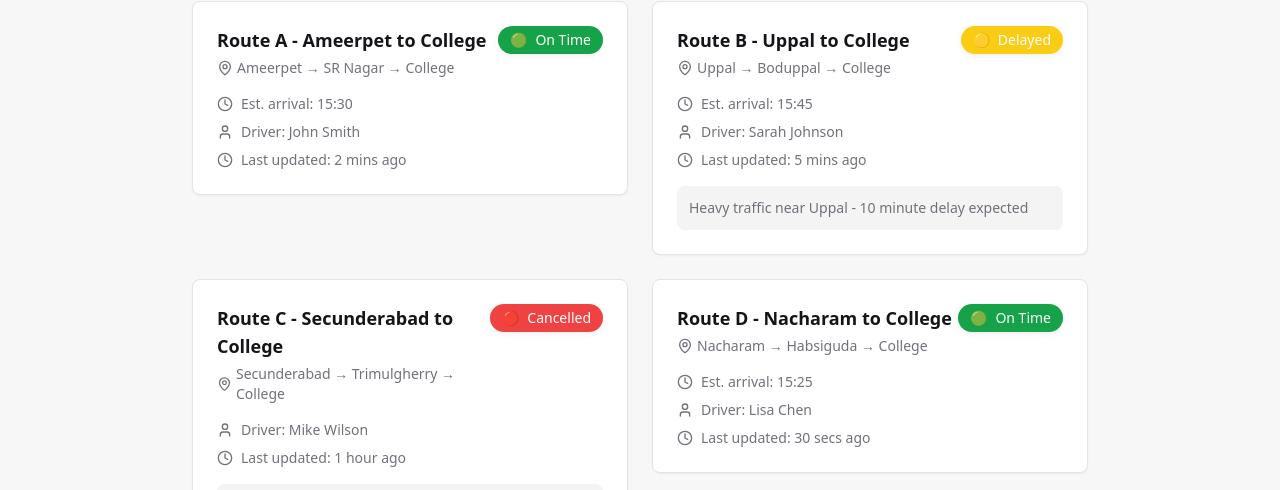
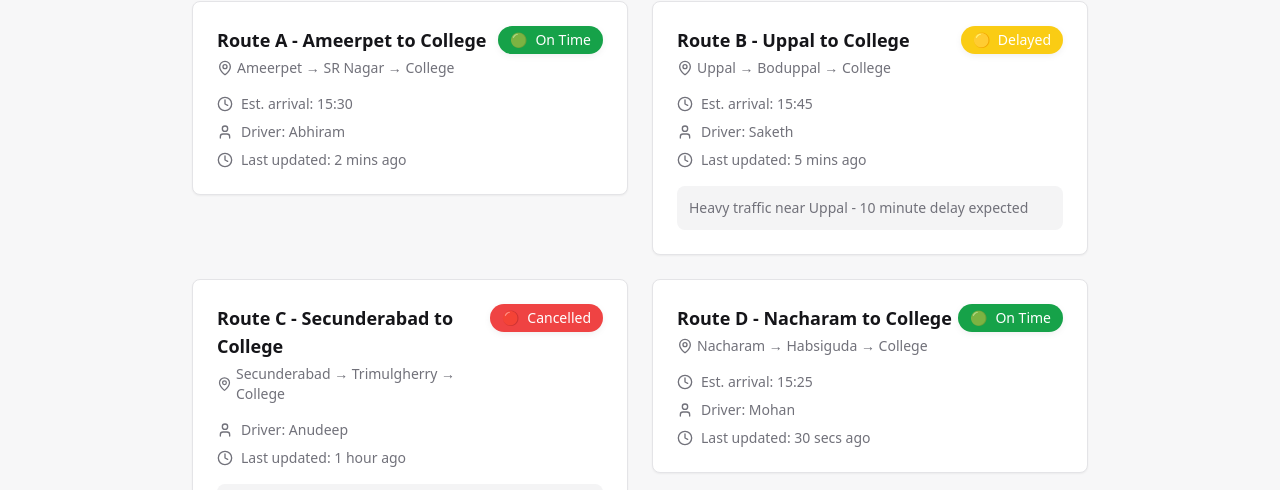
Before and after one commit to 1608-22-737-055/campus-transit-alert, a React (Vite) app: page / in a window 1280 px wide. Shown: the part 292-782 px from the top of the page. Built offline with nearby package versions, Linux system fonts and the light colour scheme.

Commit message:
Update driver names

```diff
--- a/src/pages/Index.tsx
+++ b/src/pages/Index.tsx
@@ -13,7 +13,7 @@ const mockRoutes = [
     destination: "Ameerpet → SR Nagar → College",
     status: "on-time" as const,
     lastUpdate: "2 mins ago",
-    driver: "John Smith",
+    driver: "Abhiram",
     estimatedTime: "15:30",
     message: ""
   },
@@ -23,7 +23,7 @@ const mockRoutes = [
     destination: "Uppal → Boduppal → College",
     status: "delayed" as const,
     lastUpdate: "5 mins ago",
-    driver: "Sarah Johnson",
+    driver: "Saketh",
     estimatedTime: "15:45",
     message: "Heavy traffic near Uppal - 10 minute delay expected"
   },
@@ -33,7 +33,7 @@ const mockRoutes = [
     destination: "Secunderabad → Trimulgherry → College",
     status: "cancelled" as const,
     lastUpdate: "1 hour ago",
-    driver: "Mike Wilson",
+    driver: "Anudeep",
     estimatedTime: "",
     message: "Bus breakdown - maintenance team dispatched. Alternative transport arranged."
   },
@@ -43,7 +43,7 @@ const mockRoutes = [
     destination: "Nacharam → Habsiguda → College",
     status: "on-time" as const,
     lastUpdate: "30 secs ago",
-    driver: "Lisa Chen",
+    driver: "Mohan",
     estimatedTime: "15:25",
     message: ""
   }
```
